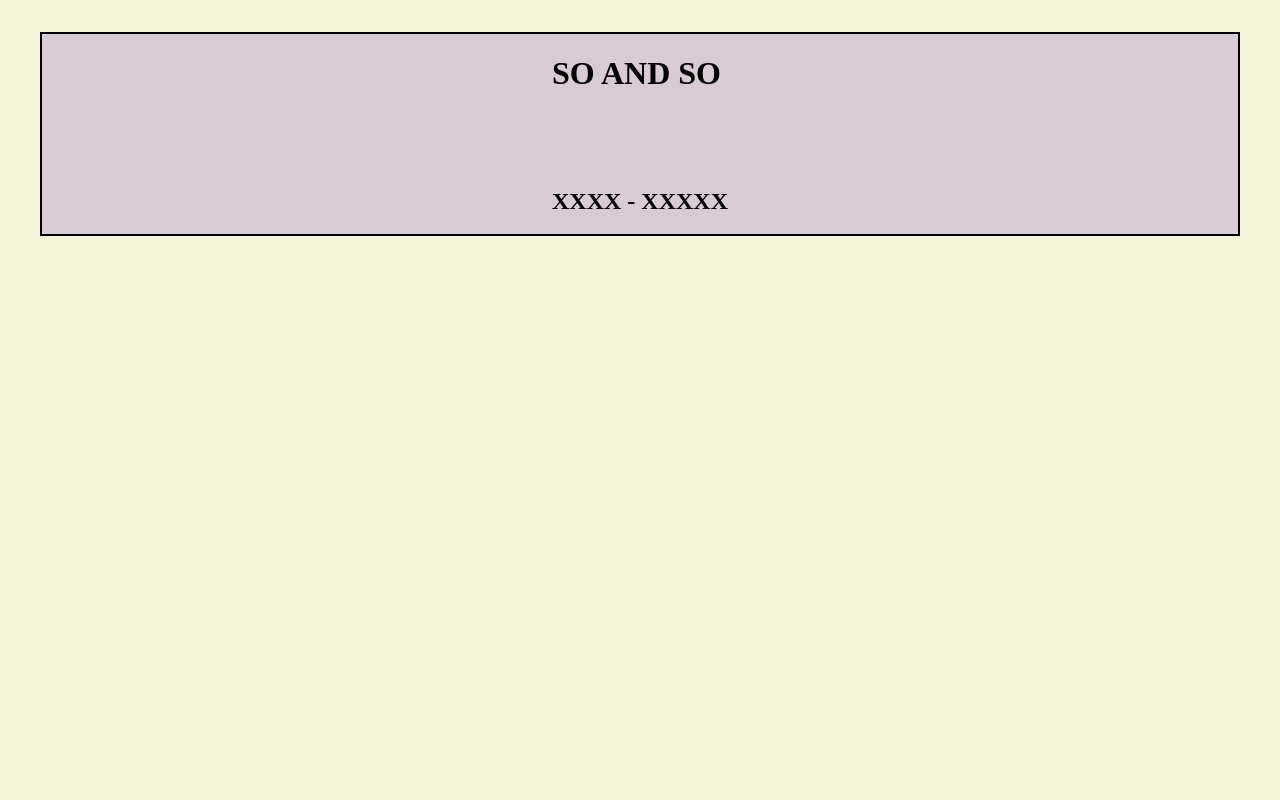
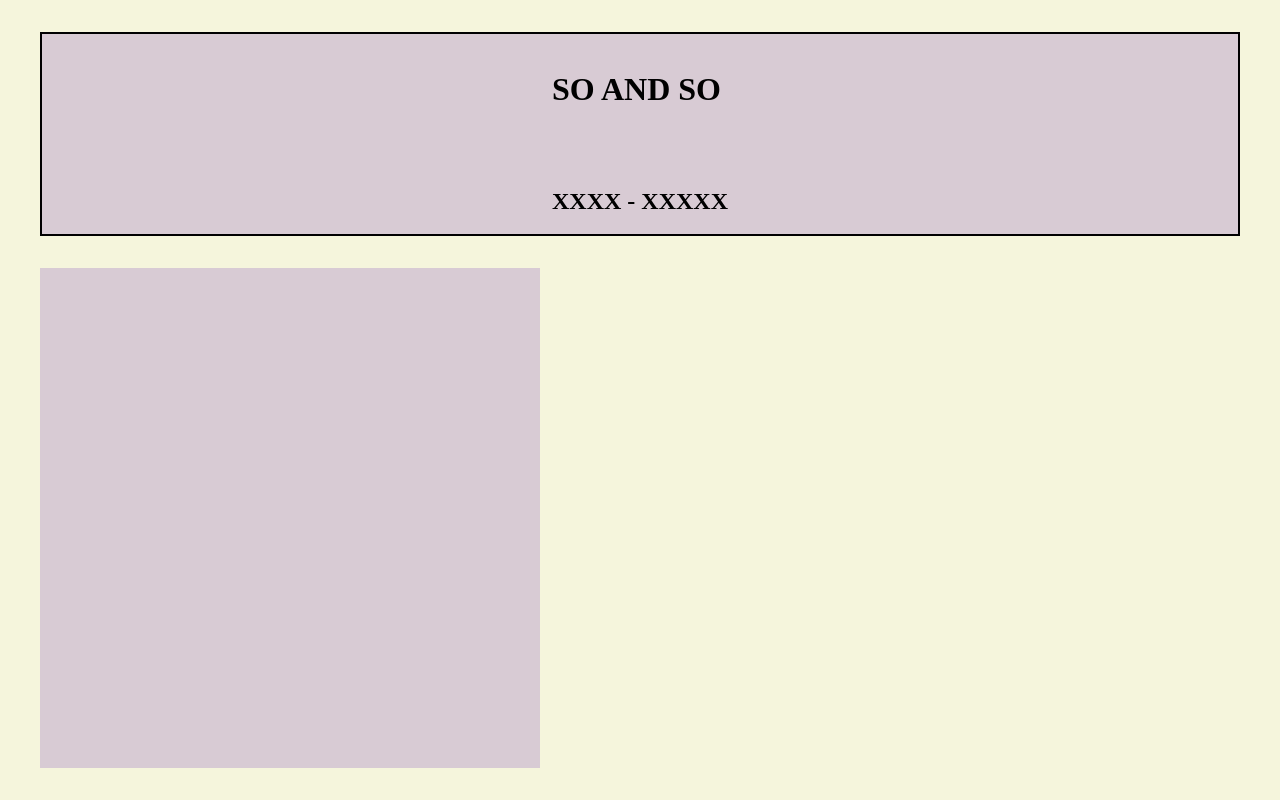
Before and after one commit to GageCorp/fcc_tribute_page, a plain HTML site: page index.html in a window 1280 px wide. Drawn offline with Linux system fonts and the light colour scheme.

Commit message:
Started image box

```diff
--- a/index.html
+++ b/index.html
@@ -7,13 +7,14 @@
 </head>
 <body>
     <div id="title">
-        <div>
+        <div id="name">
             <h1>SO AND SO</h1>
         </div>
-        <div>
+        <div id="date">
             <h2>XXXX - XXXXX</h2>
         </div>
-
+    </div>
+    <div id="img-div">
 
     </div>
 </body>
--- a/style.css
+++ b/style.css
@@ -10,8 +10,14 @@
     border: solid 2px;
 }
 #name {
-    display: flex;
-}
-#date {
+    padding-top: 1em;
 
 }
+#img-div {
+    display: grid;
+    height: 500px;
+    width: 500px;
+    margin: 2em;
+    background-color: rgba(150, 106, 192, 0.3) ;
+    justify-items: center;
+}
```
